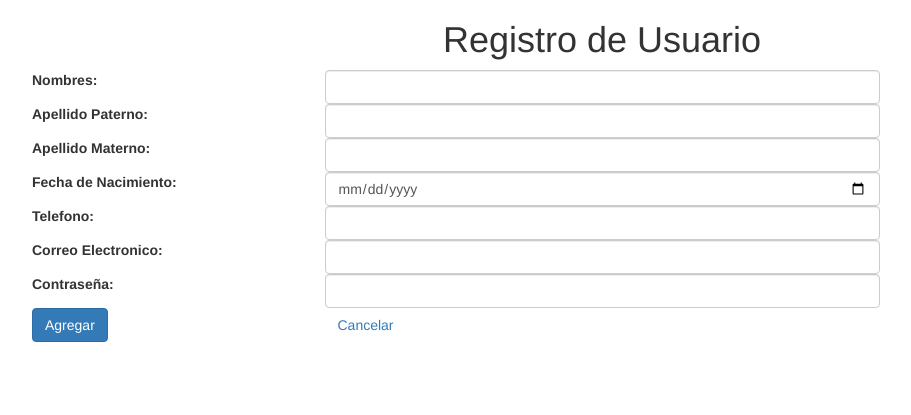
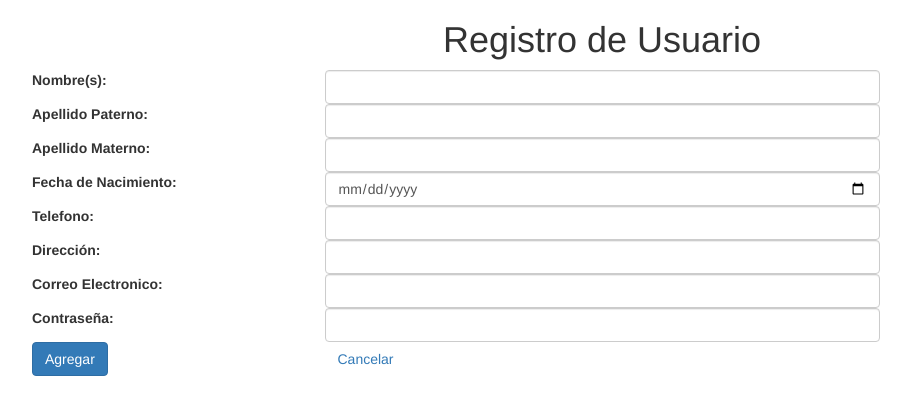
Before and after one commit to Limoncito160/ProyectoPrograWeb, a PHP site: page /registro.php in a window 1280 px wide. Shown: the top 415 px of the page, without its empty margins (38-949 px from the left). Run offline with PHP 8.4, Linux system fonts and the light colour scheme.

Commit message:
He editado el archivo nota.txt

```diff
--- a/nota.txt
+++ b/nota.txt
@@ -3,3 +3,4 @@ Prueba de archivos en GitHub
 Prueba de actualización - Axel 9:34
 Prueba de actualización - Eduardo 10:04
 Prueba de actualización - Eduardo 10:34
+Prueba de actualización - Eduardo 7:31
--- a/registro.php
+++ b/registro.php
@@ -15,7 +15,7 @@
 
     <form method="post">
             <div class="row mb-3">
-                <label class="col-sm-3 col-form-label">Nombres: </label>
+                <label class="col-sm-3 col-form-label">Nombre(s): </label>
                 <div class="col-sm-6">
                     <input type="text" class="form-control" name="nombres">
                 </div>
@@ -50,6 +50,13 @@
             </div>
 
             <div class="row mb-3">
+                <label class="col-sm-3 col-form-label">Dirección: </label>
+                <div class="col-sm-6">
+                    <input type="text" class="form-control" name="direccion">
+                </div>
+            </div>
+
+            <div class="row mb-3">
                 <label class="col-sm-3 col-form-label">Correo Electronico: </label>
                 <div class="col-sm-6">
                     <input type="text" class="form-control" name="email">
```
